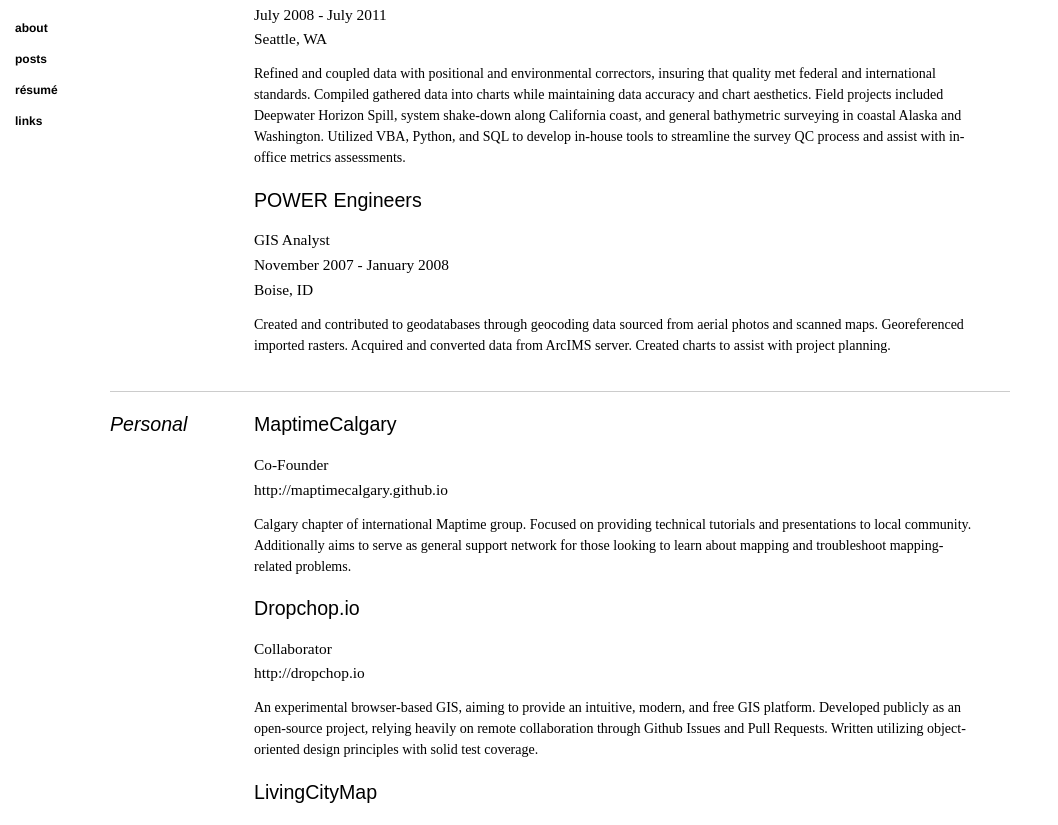
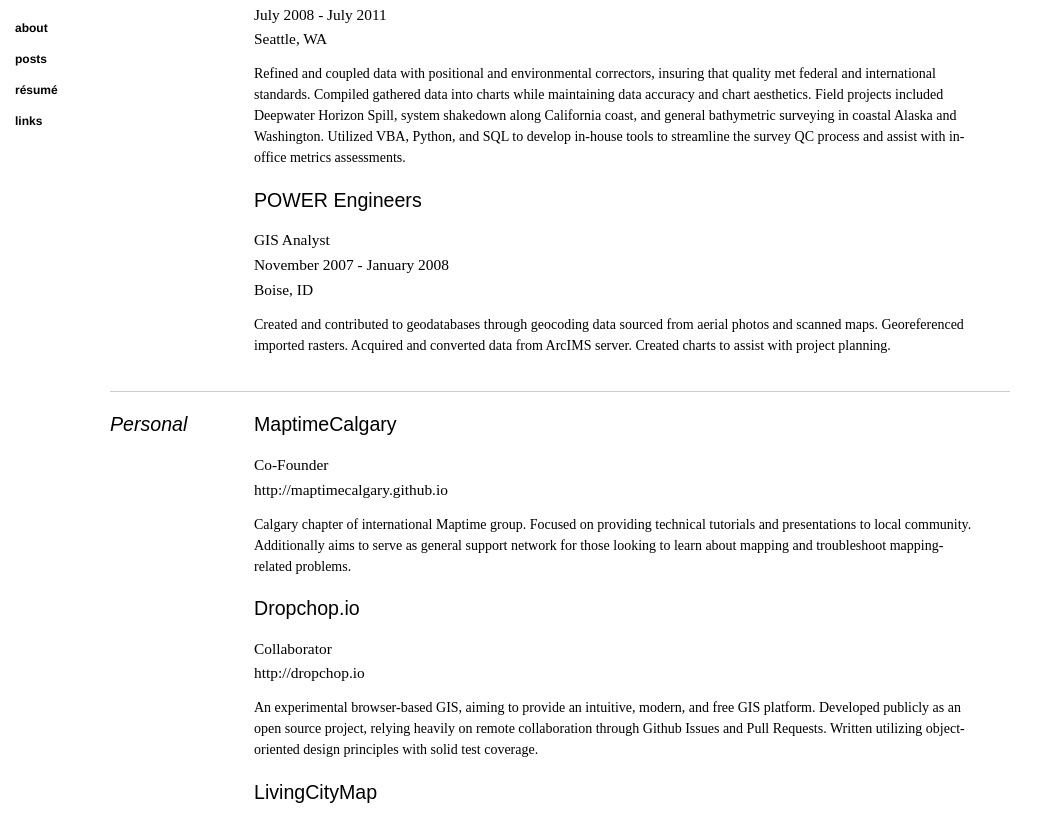
Before and after one commit to alukach/alukach.github.io, a Jekyll site: the page built from resume/index.md, in a window 1280 px wide and 1400 px high, scrolled down 814 px. Shown: the part 194-1019 px from the top of the window, without its empty margins (0-1058 px from the left). Built offline with Jekyll 4.4.1, drawn with Linux system fonts in a browser that asks for light colours; nearby versions of some CDN libraries; Markdown is read by kramdown in place of the engine named in the settings; some of the changed text lies outside the part shown.

Commit message:
Fix hyphen usage

```diff
--- a/resume/alukach-print.html
+++ b/resume/alukach-print.html
@@ -27,7 +27,7 @@
 
 <h3 id="profile">Summary</h3>
 
-<p>Self-driven full-stack developer. Well versed in open-source Unix-based systems. Excellent communication skills, fan of team building and inter-team mentorship. Affinity for debugging and tuning systems. Genuinely enthusiastic about learning, building, and shipping.</p>
+<p>Self-driven full-stack developer. Well-versed in open source Unix-based systems. Excellent communication skills, fan of team building and inter team mentorship. Affinity for debugging and tuning systems. Genuinely enthusiastic about learning, building, and shipping.</p>
 
 <hr />
 
@@ -68,7 +68,7 @@
 <em>July 2008 - July 2011</em>
 <em>Seattle, WA</em></p>
 
-<p>Refined and coupled data with positional and environmental correctors, insuring that quality met federal and international standards. Compiled gathered data into charts while maintaining data accuracy and chart aesthetics. Field projects included Deepwater Horizon Spill, system shake-down along California coast, and general bathymetric surveying in coastal Alaska and Washington. Utilized VBA, Python, and SQL to develop in-house tools to streamline the survey QC process and assist with in-office metrics assessments.</p>
+<p>Refined and coupled data with positional and environmental correctors, insuring that quality met federal and international standards. Compiled gathered data into charts while maintaining data accuracy and chart aesthetics. Field projects included Deepwater Horizon Spill, system shakedown along California coast, and general bathymetric surveying in coastal Alaska and Washington. Utilized VBA, Python, and SQL to develop in-house tools to streamline the survey QC process and assist with in-office metrics assessments.</p>
 </dd>
 
 <dt><a href="http://www.powereng.com/">POWER Engineers</a></dt>
@@ -99,7 +99,7 @@
 <p><em>Collaborator</em>
 <em><a href="http://dropchop.io">http://dropchop.io</a></em></p>
 
-<p>An experimental browser-based GIS, aiming to provide an intuitive, modern, and free GIS platform. Developed publicly as an open-source project, relying heavily on remote collaboration through Github Issues and Pull Requests. Written utilizing object-oriented design principles with solid test coverage.</p>
+<p>An experimental browser-based GIS, aiming to provide an intuitive, modern, and free GIS platform. Developed publicly as an open source project, relying heavily on remote collaboration through Github Issues and Pull Requests. Written utilizing object-oriented design principles with solid test coverage.</p>
 </dd>
 
 <dt><a href="http://www.livingcitymap.com">LivingCityMap</a></dt>
--- a/resume/alukach.html
+++ b/resume/alukach.html
@@ -27,7 +27,7 @@
 
 <h3 id="profile">Summary</h3>
 
-<p>Self-driven full-stack developer. Well versed in open-source Unix-based systems. Excellent communication skills, fan of team building and inter-team mentorship. Affinity for debugging and tuning systems. Genuinely enthusiastic about learning, building, and shipping.</p>
+<p>Self-driven full-stack developer. Well-versed in open source Unix-based systems. Excellent communication skills, fan of team building and inter team mentorship. Affinity for debugging and tuning systems. Genuinely enthusiastic about learning, building, and shipping.</p>
 
 <hr />
 
@@ -68,7 +68,7 @@
 <em>July 2008 - July 2011</em>
 <em>Seattle, WA</em></p>
 
-<p>Refined and coupled data with positional and environmental correctors, insuring that quality met federal and international standards. Compiled gathered data into charts while maintaining data accuracy and chart aesthetics. Field projects included Deepwater Horizon Spill, system shake-down along California coast, and general bathymetric surveying in coastal Alaska and Washington. Utilized VBA, Python, and SQL to develop in-house tools to streamline the survey QC process and assist with in-office metrics assessments.</p>
+<p>Refined and coupled data with positional and environmental correctors, insuring that quality met federal and international standards. Compiled gathered data into charts while maintaining data accuracy and chart aesthetics. Field projects included Deepwater Horizon Spill, system shakedown along California coast, and general bathymetric surveying in coastal Alaska and Washington. Utilized VBA, Python, and SQL to develop in-house tools to streamline the survey QC process and assist with in-office metrics assessments.</p>
 </dd>
 
 <dt><a href="http://www.powereng.com/">POWER Engineers</a></dt>
@@ -99,7 +99,7 @@
 <p><em>Collaborator</em>
 <em><a href="http://dropchop.io">http://dropchop.io</a></em></p>
 
-<p>An experimental browser-based GIS, aiming to provide an intuitive, modern, and free GIS platform. Developed publicly as an open-source project, relying heavily on remote collaboration through Github Issues and Pull Requests. Written utilizing object-oriented design principles with solid test coverage.</p>
+<p>An experimental browser-based GIS, aiming to provide an intuitive, modern, and free GIS platform. Developed publicly as an open source project, relying heavily on remote collaboration through Github Issues and Pull Requests. Written utilizing object-oriented design principles with solid test coverage.</p>
 </dd>
 
 <dt><a href="http://www.livingcitymap.com">LivingCityMap</a></dt>
--- a/resume/index.md
+++ b/resume/index.md
@@ -19,7 +19,7 @@ title: "R&eacute;sum&eacute;"
 
 <h3 id="profile">Summary</h3>
 
-<p>Self-driven full-stack developer. Well versed in open-source Unix-based systems. Excellent communication skills, fan of team building and inter-team mentorship. Affinity for debugging and tuning systems. Genuinely enthusiastic about learning, building, and shipping.</p>
+<p>Self-driven full-stack developer. Well-versed in open source Unix-based systems. Excellent communication skills, fan of team building and inter team mentorship. Affinity for debugging and tuning systems. Genuinely enthusiastic about learning, building, and shipping.</p>
 
 <hr />
 
@@ -60,7 +60,7 @@ title: "R&eacute;sum&eacute;"
 <em>July 2008 - July 2011</em>
 <em>Seattle, WA</em></p>
 
-<p>Refined and coupled data with positional and environmental correctors, insuring that quality met federal and international standards. Compiled gathered data into charts while maintaining data accuracy and chart aesthetics. Field projects included Deepwater Horizon Spill, system shake-down along California coast, and general bathymetric surveying in coastal Alaska and Washington. Utilized VBA, Python, and SQL to develop in-house tools to streamline the survey QC process and assist with in-office metrics assessments.</p>
+<p>Refined and coupled data with positional and environmental correctors, insuring that quality met federal and international standards. Compiled gathered data into charts while maintaining data accuracy and chart aesthetics. Field projects included Deepwater Horizon Spill, system shakedown along California coast, and general bathymetric surveying in coastal Alaska and Washington. Utilized VBA, Python, and SQL to develop in-house tools to streamline the survey QC process and assist with in-office metrics assessments.</p>
 </dd>
 
 <dt><a href="http://www.powereng.com/">POWER Engineers</a></dt>
@@ -91,7 +91,7 @@ title: "R&eacute;sum&eacute;"
 <p><em>Collaborator</em>
 <em><a href="http://dropchop.io">http://dropchop.io</a></em></p>
 
-<p>An experimental browser-based GIS, aiming to provide an intuitive, modern, and free GIS platform. Developed publicly as an open-source project, relying heavily on remote collaboration through Github Issues and Pull Requests. Written utilizing object-oriented design principles with solid test coverage.</p>
+<p>An experimental browser-based GIS, aiming to provide an intuitive, modern, and free GIS platform. Developed publicly as an open source project, relying heavily on remote collaboration through Github Issues and Pull Requests. Written utilizing object-oriented design principles with solid test coverage.</p>
 </dd>
 
 <dt><a href="http://www.livingcitymap.com">LivingCityMap</a></dt>
```
Also changed, not shown: resume/source/alukach.md (+3 -3 lines), 1 other file.
